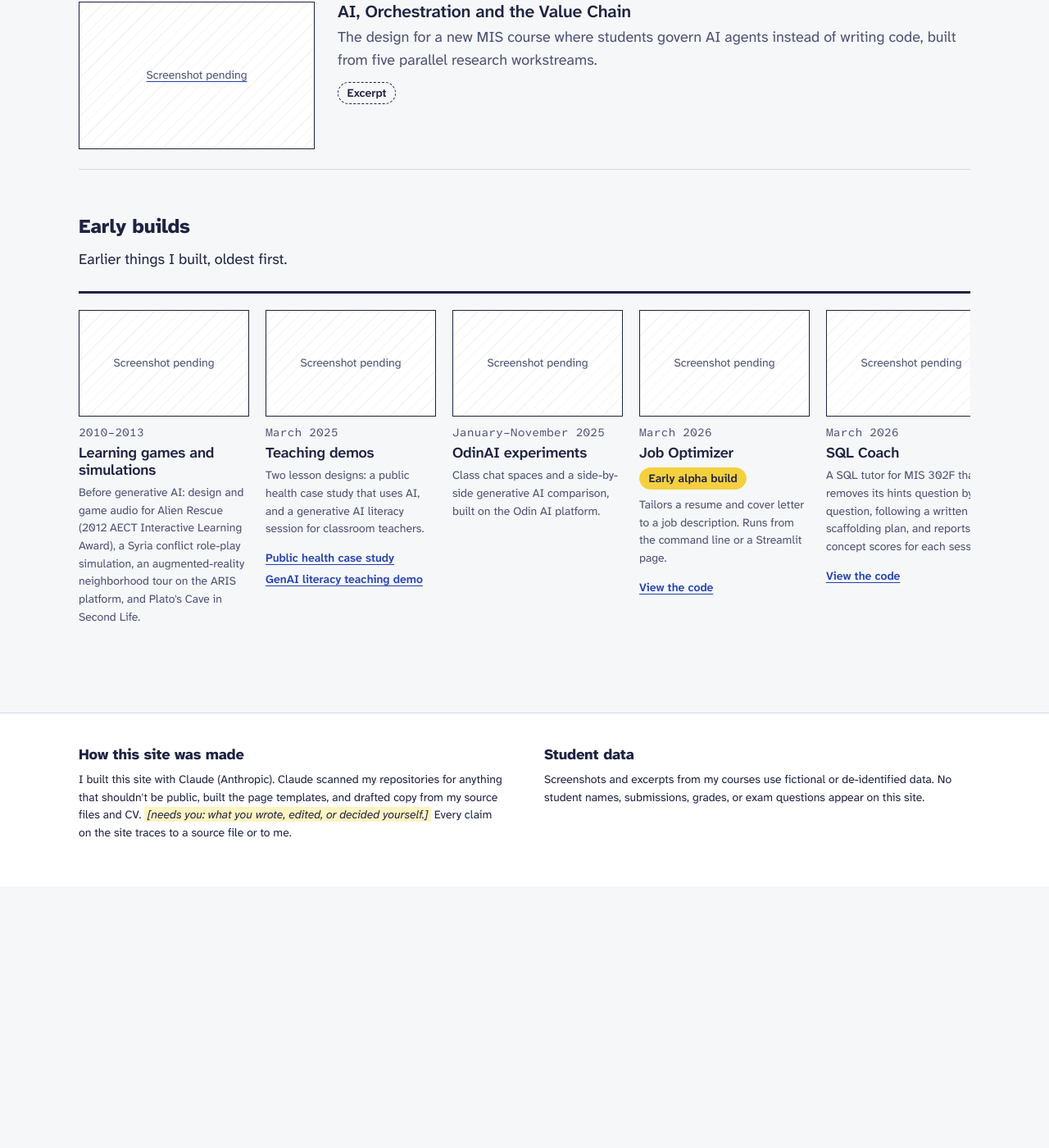
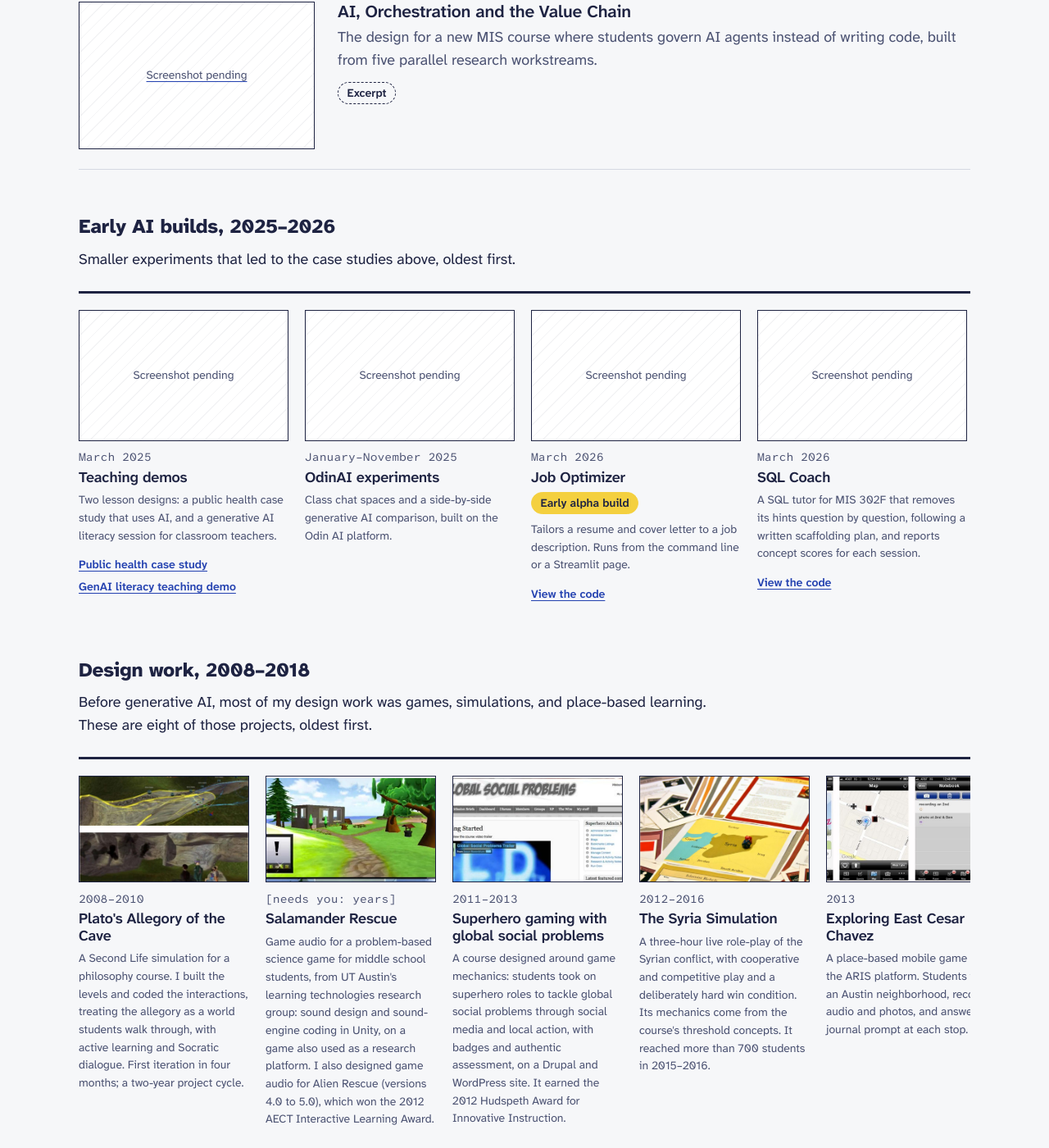
Before and after one commit to jarosenblum/jarosenblum.github.io, a Jekyll site: the page built from work.html, in a window 1280 px wide and 1400 px high, scrolled down 1733 px. Shown: the whole window at 82% size. Built offline with Jekyll 4.4.1, drawn with Linux system fonts in a browser that asks for light colours; before the commit the page ends 2814 px from its top, so only the background shows below that.

Commit message:
Slot 2008-2018 work-samples deck into the Work page
- New strip 'Design work, 2008-2018': Plato's Cave (Second Life), Salamander Rescue
  audio, Superhero gaming course, Syria Simulation, Exploring East Cesar Chavez (ARIS),
  Game Design Studio 1-2, Hello World Tech Studio (Twine), NYIT orientation game (ARIS)
- Thumbnails cropped from the deck to exclude people and student work
- Early-builds strip renamed 'Early AI builds, 2025-2026'; shared build-strip include
- Approach game-based strand links to the new strip

Co-Authored-By: Claude Opus 5.5 <noreply@anthropic.com>
Claude-Session: https://claude.ai/code/session_01MvFoNwewzyu79vTLKgnbiQ

```diff
--- /dev/null
+++ b/_data/design_before_ai.yml
@@ -0,0 +1,51 @@
+# "Design work, 2008–2018" strip on the Work page, oldest first.
+# Source: owner's work-samples deck (2008–2018) + CV. Thumbnails are cropped
+# from the deck to exclude people, student work, and identifying details.
+- name: "Plato's Allegory of the Cave"
+  date: "2008–2010"
+  note: "A Second Life simulation for a philosophy course. I built the levels and coded the interactions, treating the allegory as a world students walk through, with active learning and Socratic dialogue. First iteration in four months; a two-year project cycle."
+  screenshot: "/assets/snapshots/design-2008-2018/plato.jpg"
+  alt: "Two Second Life scenes: a lit path through a cave landscape, and avatars seated inside the cave."
+  links: []
+- name: "Salamander Rescue"
+  date: "[needs you: years]"
+  note: "Game audio for a problem-based science game for middle school students, from UT Austin's learning technologies research group: sound design and sound-engine coding in Unity, on a game also used as a research platform. I also designed game audio for Alien Rescue (versions 4.0 to 5.0), which won the 2012 AECT Interactive Learning Award."
+  screenshot: "/assets/snapshots/design-2008-2018/salamander.jpg"
+  alt: "A 3D game scene of a path leading to a small building among trees, with an alert icon in the corner."
+  links: []
+- name: "Superhero gaming with global social problems"
+  date: "2011–2013"
+  note: "A course designed around game mechanics: students took on superhero roles to tackle global social problems through social media and local action, with badges and authentic assessment, on a Drupal and WordPress site. It earned the 2012 Hudspeth Award for Innovative Instruction."
+  screenshot: "/assets/snapshots/design-2008-2018/superhero.jpg"
+  alt: "The course website's Getting Started page under a Global Social Problems banner."
+  links: []
+- name: "The Syria Simulation"
+  date: "2012–2016"
+  note: "A three-hour live role-play of the Syrian conflict, with cooperative and competitive play and a deliberately hard win condition. Its mechanics come from the course's threshold concepts. It reached more than 700 students in 2015–2016."
+  screenshot: "/assets/snapshots/design-2008-2018/syria.jpg"
+  alt: "Printed role cards fanned around a game board map of Syria and its neighbors."
+  links: []
+- name: "Exploring East Cesar Chavez"
+  date: "2013"
+  note: "A place-based mobile game on the ARIS platform. Students walk an Austin neighborhood, record audio and photos, and answer a journal prompt at each stop."
+  screenshot: "/assets/snapshots/design-2008-2018/chavez.jpg"
+  alt: "Four phone screens from the game: title card, map, notebook of recordings and photos, and a quest list with journal prompts."
+  links: []
+- name: "Game Design Studio 1 and 2"
+  date: "2015–2016"
+  note: "Two St. Edward's courses that took students from paper prototypes to playable levels in Unreal Engine 4, on agile production milestones."
+  screenshot: "/assets/snapshots/design-2008-2018/gamedesign.jpg"
+  alt: "A course calendar of production milestones beside an Unreal Engine level editor."
+  links: []
+- name: "Hello World Tech Studio"
+  date: "2016"
+  note: "A coding camp for K–6 students: procedural thinking and HTML through interactive stories in Twine, starting from pre-built levels. An early prototype, tested with an initial team."
+  screenshot: "/assets/snapshots/design-2008-2018/helloworld.jpg"
+  alt: "A lesson slide titled Coding in Twine showing link syntax, beside a diagram of connected story passages."
+  links: []
+- name: "NYIT orientation game"
+  date: "Fall 2017"
+  note: "i-Interact and i-Explore: a mobile orientation game on ARIS for new students. I was the technical lead for orientation and managed the project."
+  screenshot: "/assets/snapshots/design-2008-2018/nyit.jpg"
+  alt: "A campus-area map with game location markers next to two achievement badges."
+  links: []
--- a/_data/early_builds.yml
+++ b/_data/early_builds.yml
@@ -1,11 +1,6 @@
-# "Early builds" strip on the Work page, oldest first. Dates come from git
+# "Early AI builds, 2025–2026" strip on the Work page, oldest first. Dates come from git
 # history or the CV, never estimates. Every url here is public and was
 # audited in P1.
-- name: Learning games and simulations
-  date: "2010–2013"
-  note: "Before generative AI: design and game audio for Alien Rescue (2012 AECT Interactive Learning Award), a Syria conflict role-play simulation, an augmented-reality neighborhood tour on the ARIS platform, and Plato's Cave in Second Life."
-  links: []           # URLs pending from owner
-  screenshot: ""
 - name: Teaching demos
   date: "March 2025"
   note: "Two lesson designs: a public health case study that uses AI, and a generative AI literacy session for classroom teachers."
--- a/_data/strands.yml
+++ b/_data/strands.yml
@@ -12,7 +12,7 @@
   body: "My courses have long relied on rubric-based, authentic assessment of student projects and writing. The builds in this strand ask how AI can carry part of that work while the judgment stays with the instructor."
 - id: game-based
   label: Game-based and immersive learning
-  body: "Before generative AI, most of my design work was games and simulations: design and game audio for Alien Rescue, a problem-based science game that won the 2012 AECT Interactive Learning Award; a Syria conflict simulation run as a three-hour co-curricular workshop; and augmented-reality and Second Life projects. That work earned the 2012 Hudspeth Award for Innovative Instruction at St. Edward's University and an Outstanding Paper award at the 2014 World Conference on Educational Multimedia, Hypermedia and Telecommunications."
+  body: "Before generative AI, most of my design work was games and simulations: design and game audio for Alien Rescue, a problem-based science game that won the 2012 AECT Interactive Learning Award; a Syria conflict simulation run as a three-hour co-curricular workshop; and augmented-reality and Second Life projects. That work earned the 2012 Hudspeth Award for Innovative Instruction at St. Edward's University and an Outstanding Paper award at the 2014 World Conference on Educational Multimedia, Hypermedia and Telecommunications. Eight of these projects, from Second Life to mobile place-based games, are on the [Work page](/work/#before-ai-heading)."
 - id: adoption
   label: Adoption and change
   body: "Much of my research is about how people adopt new technology, and what makes that adoption ethical. I designed and delivered an international extended-education program at Universidad Panamericana in 2023 using diffusion-of-innovation principles, served as Associate Director of NYIT's Center for Teaching and Learning, and was recognized by Emerald Publishing in 2015 for doctoral research on the diffusion of innovation."
--- /dev/null
+++ b/_includes/build-strip.html
@@ -0,0 +1,29 @@
+{%- comment -%}
+  A dated, horizontally scrolling strip of build cards.
+  Inputs: include.items (array from _data), include.label (accessible name).
+{%- endcomment -%}
+<ol class="early-strip" tabindex="0" aria-label="{{ include.label }}">
+  {%- for b in include.items %}
+  <li class="early-card">
+    <div class="early-card__shot">
+      {%- if b.screenshot and b.screenshot != "" %}
+      <img src="{{ b.screenshot | relative_url }}" alt="{{ b.alt }}" loading="lazy" width="480" height="300">
+      {%- else %}
+      <span class="thumb-missing">Screenshot pending</span>
+      {%- endif %}
+    </div>
+    <p class="early-card__date">{{ b.date | default: "[date]" }}</p>
+    <h3 class="early-card__name">{{ b.name }}</h3>
+    {%- if b.label %}<p class="badge badge--caution">{{ b.label }}</p>{% endif %}
+    <p class="early-card__note">{{ b.note }}</p>
+    {%- if b.links and b.links.size > 0 %}
+    <ul class="early-card__links">
+      {%- for l in b.links %}
+      {%- assign ext = l.url | slice: 0, 4 %}
+      <li><a href="{% if ext == 'http' %}{{ l.url }}{% else %}{{ l.url | relative_url }}{% endif %}">{{ l.label }}</a></li>
+      {%- endfor %}
+    </ul>
+    {%- endif %}
+  </li>
+  {%- endfor %}
+</ol>
--- a/index.html
+++ b/index.html
@@ -39,5 +39,5 @@ title: Home
     {% include case-row.html case=c %}
     {%- endfor %}
   </ul>
-  <p><a href="{{ '/work/' | relative_url }}">All work, including early builds</a></p>
+  <p><a href="{{ '/work/' | relative_url }}">All work, including early AI builds and design work from 2008 to 2018</a></p>
 </section>
--- a/work.html
+++ b/work.html
@@ -17,33 +17,15 @@ permalink: /work/
     </ul>
   </section>
 
-  <section class="early" aria-labelledby="early-heading">
-    <h2 id="early-heading">Early builds</h2>
-    <p class="measure">Earlier things I built, oldest first.</p>
-    <ol class="early-strip" tabindex="0" aria-label="Early builds, oldest first">
-      {%- for b in site.data.early_builds %}
-      <li class="early-card">
-        <div class="early-card__shot">
-          {%- if b.screenshot and b.screenshot != "" %}
-          <img src="{{ b.screenshot | relative_url }}" alt="{{ b.alt }}" loading="lazy" width="480" height="300">
-          {%- else %}
-          <span class="thumb-missing">Screenshot pending</span>
-          {%- endif %}
-        </div>
-        <p class="early-card__date">{{ b.date | default: "[date]" }}</p>
-        <h3 class="early-card__name">{{ b.name }}</h3>
-        {%- if b.label %}<p class="badge badge--caution">{{ b.label }}</p>{% endif %}
-        <p class="early-card__note">{{ b.note }}</p>
-        {%- if b.links and b.links.size > 0 %}
-        <ul class="early-card__links">
-          {%- for l in b.links %}
-          {%- assign ext = l.url | slice: 0, 4 %}
-          <li><a href="{% if ext == 'http' %}{{ l.url }}{% else %}{{ l.url | relative_url }}{% endif %}">{{ l.label }}</a></li>
-          {%- endfor %}
-        </ul>
-        {%- endif %}
-      </li>
-      {%- endfor %}
-    </ol>
+  <section class="early" aria-labelledby="early-ai-heading">
+    <h2 id="early-ai-heading">Early AI builds, 2025–2026</h2>
+    <p class="measure">Smaller experiments that led to the case studies above, oldest first.</p>
+    {% include build-strip.html items=site.data.early_builds label="Early AI builds, oldest first" %}
+  </section>
+
+  <section class="early" aria-labelledby="before-ai-heading">
+    <h2 id="before-ai-heading">Design work, 2008–2018</h2>
+    <p class="measure">Before generative AI, most of my design work was games, simulations, and place-based learning. These are eight of those projects, oldest first.</p>
+    {% include build-strip.html items=site.data.design_before_ai label="Design work 2008 to 2018, oldest first" %}
   </section>
 </div>
```
Also changed, not shown: assets/snapshots/design-2008-2018/chavez.jpg (added), assets/snapshots/design-2008-2018/gamedesign.jpg (added), assets/snapshots/design-2008-2018/helloworld.jpg (added), assets/snapshots/design-2008-2018/nyit.jpg (added), assets/snapshots/design-2008-2018/plato.jpg (added), assets/snapshots/design-2008-2018/salamander.jpg (added), assets/snapshots/design-2008-2018/superhero.jpg (added), assets/snapshots/design-2008-2018/syria.jpg (added).
